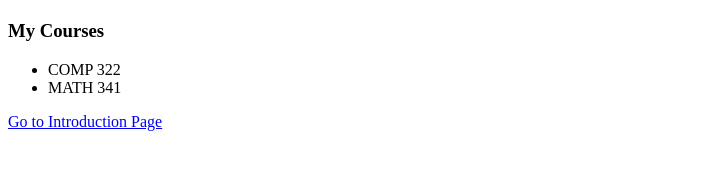
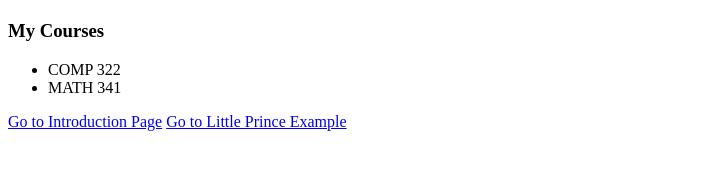
Before and after one commit to rattleykj/rattleykj.github.io, a plain HTML site: page index.html in a window 1280 px wide. Shown: the part 310-480 px from the top of the page, without its empty margins (0-703 px from the left). Drawn offline with Linux system fonts and the light colour scheme.

Commit message:
Update index.html

```diff
--- a/index.html
+++ b/index.html
@@ -19,5 +19,6 @@
 
     <!--Redirects the user to the introduction page-->
     <a href="Introduction.html">Go to Introduction Page</a>
+    <a href="little_prince.html">Go to Little Prince Example</a>
 </body>
 </html>
```
